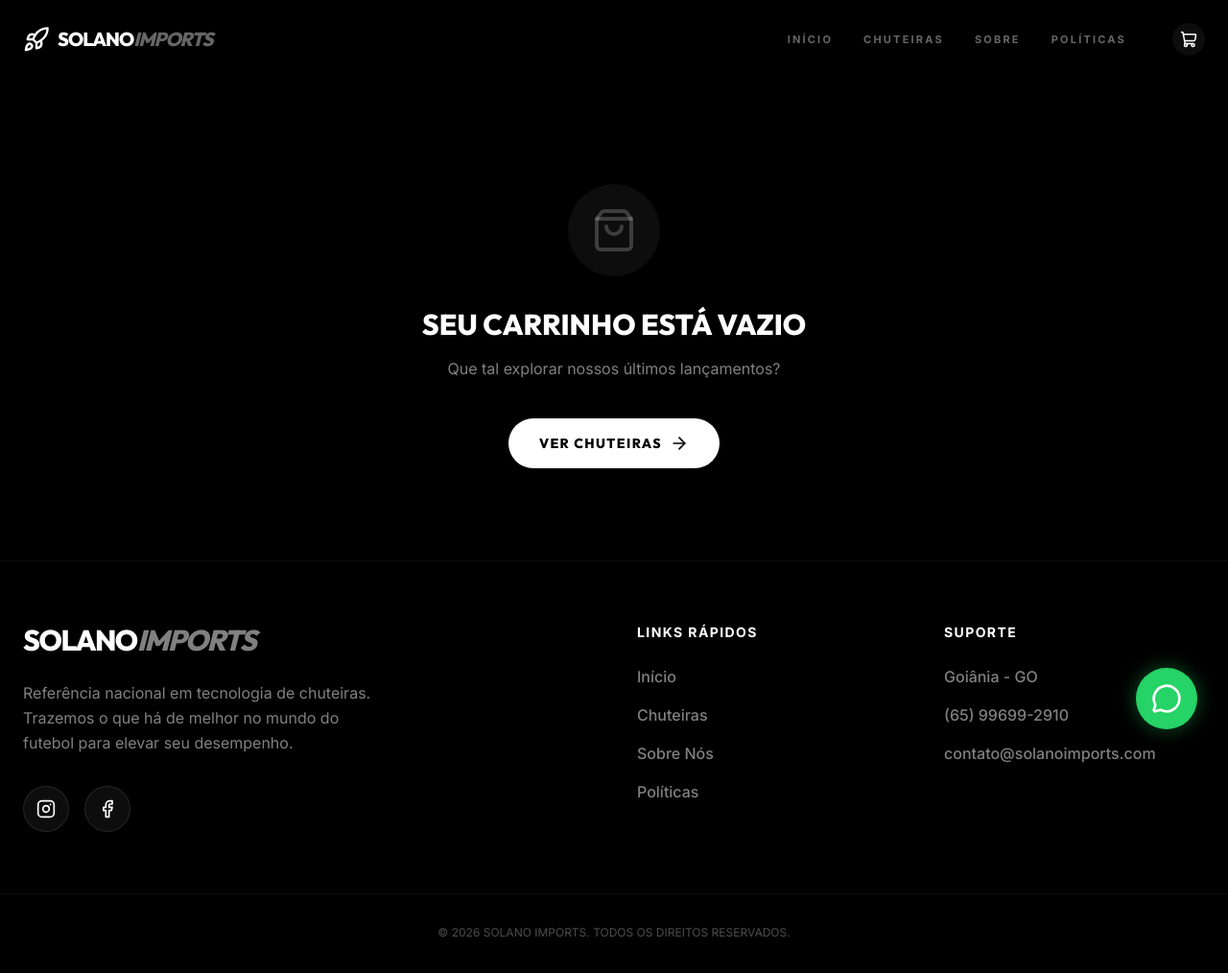
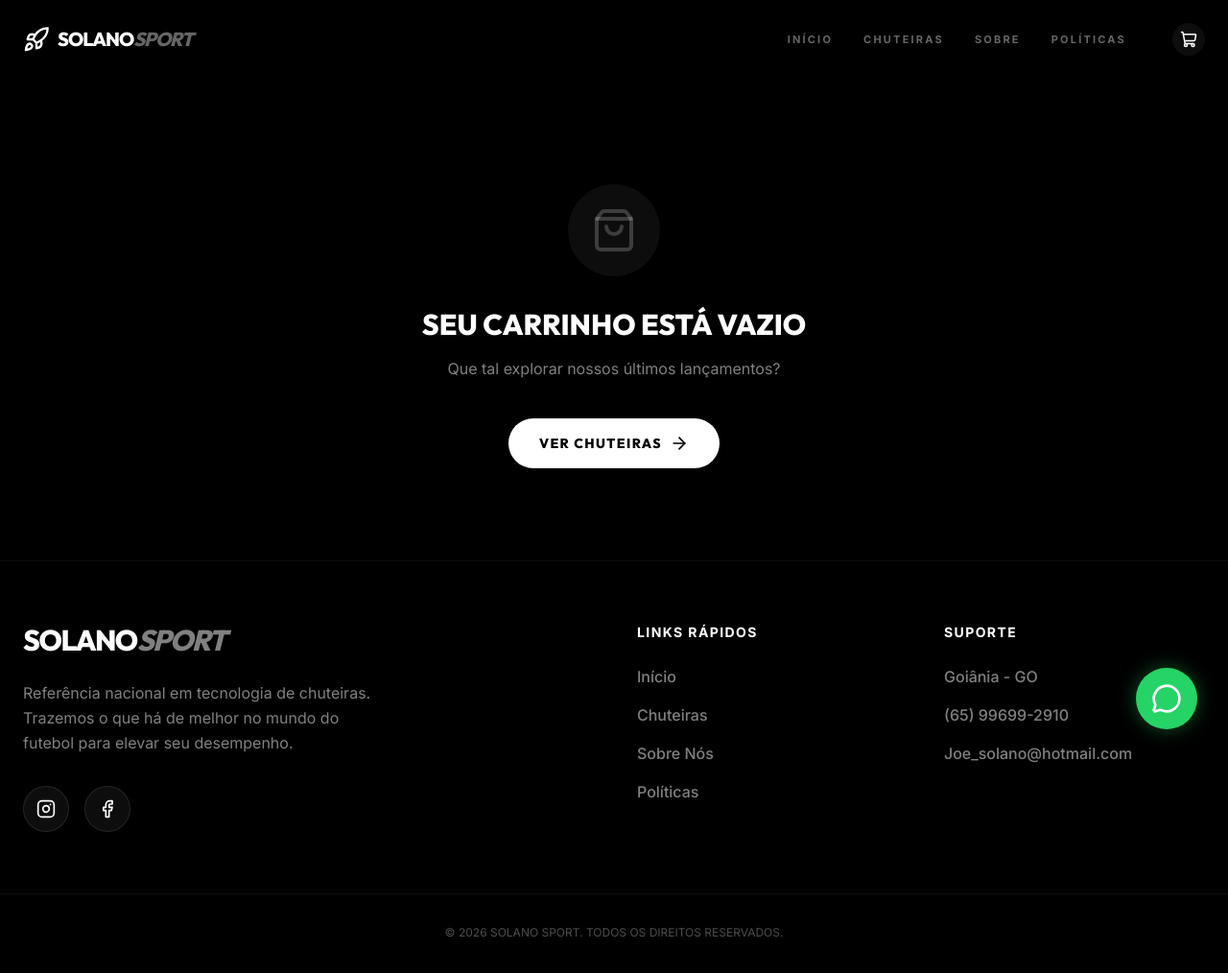
Before and after one commit to Gandra10/Solanoimports, a React (Vite) app: page /cart in a window 1280 px wide. Shown: the top 1014 px of the page at 96% size. Built offline with nearby package versions, Linux system fonts and the light colour scheme.

Commit message:
Rebrand to Solano Sport, update email, Mizuno test price

```diff
--- a/index.html
+++ b/index.html
@@ -4,8 +4,8 @@
     <meta charset="UTF-8" />
     <link rel="icon" type="image/svg+xml" href="/favicon.svg" />
     <meta name="viewport" content="width=device-width, initial-scale=1.0" />
-    <meta name="description" content="Solano Imports - A melhor loja de chuteiras profissionais de campo, society e futsal. Domine o campo com as melhores marcas." />
-    <title>Solano Imports | Artigos Esportivos de Elite</title>
+    <meta name="description" content="Solano Sport - A melhor loja de chuteiras profissionais de campo. Domine o campo com as melhores marcas." />
+    <title>Solano Sport | Artigos Esportivos de Elite</title>
   </head>
   <body>
     <div id="root"></div>
--- a/src/App.jsx
+++ b/src/App.jsx
@@ -35,7 +35,7 @@
             <div className="container mx-auto px-6 grid md:grid-cols-4 gap-12">
               <div className="col-span-2">
                 <span className="text-3xl font-display font-black tracking-tighter mb-6 block">
-                  SOLANO<span className="text-white/50 italic">IMPORTS</span>
+                  SOLANO<span className="text-white/50 italic">SPORT</span>
                 </span>
                 <p className="text-light/50 max-w-sm mb-8 leading-relaxed">
                   Referência nacional em tecnologia de chuteiras. Trazemos o que há de melhor no mundo do futebol para elevar seu desempenho.
@@ -70,12 +70,12 @@
                 <div className="flex flex-col gap-4 text-light/50 font-medium">
                   <p>Goiânia - GO</p>
                   <p>(65) 99699-2910</p>
-                  <p>contato@solanoimports.com</p>
+                  <p>Joe_solano@hotmail.com</p>
                 </div>
               </div>
             </div>
             <div className="container mx-auto px-6 mt-16 pt-8 border-t border-white/5 text-center text-xs text-light/30">
-              © 2026 SOLANO IMPORTS. TODOS OS DIREITOS RESERVADOS.
+              © 2026 SOLANO SPORT. TODOS OS DIREITOS RESERVADOS.
             </div>
           </footer>
 
--- a/src/components/layout/Header.jsx
+++ b/src/components/layout/Header.jsx
@@ -35,7 +35,7 @@
           <Link to="/" className="flex items-center gap-2 group relative z-[110]">
             <Rocket className="text-white w-7 h-7" />
             <span className="text-xl font-display font-black tracking-tighter uppercase">
-              Solano<span className="opacity-40 italic">Imports</span>
+              Solano<span className="opacity-40 italic">Sport</span>
             </span>
           </Link>
 
@@ -121,7 +121,7 @@
               >
                 <MessageCircle size={20} /> WHATSAPP
               </a>
-              <p className="text-[10px] text-white/30 uppercase tracking-[0.3em] text-center font-bold">Solano Imports © 2026</p>
+              <p className="text-[10px] text-white/30 uppercase tracking-[0.3em] text-center font-bold">Solano Sport © 2026</p>
             </motion.div>
           </motion.div>
         )}
--- a/src/pages/About.jsx
+++ b/src/pages/About.jsx
@@ -18,7 +18,7 @@
               <span className="opacity-40 font-black italic">JOGO.</span>
             </h1>
             <p className="text-xl text-white/70 leading-relaxed mb-8">
-              A Solano Imports nasceu em Cuiabá com um objetivo claro: elevar o nível do futebol brasileiro através de equipamentos de alta performance. Não vendemos apenas chuteiras; entregamos a ferramenta para que cada jogador alcance seu potencial máximo.
+              A Solano Sport nasceu com um objetivo claro: elevar o nível do futebol brasileiro através de equipamentos de alta performance. Não vendemos apenas chuteiras; entregamos a ferramenta para que cada jogador alcance seu potencial máximo.
             </p>
             <div className="flex flex-col gap-4 text-white/50 font-medium">
               <p>✓ Especialistas em tecnologias de tração e conforto.</p>
--- a/src/pages/Cart.jsx
+++ b/src/pages/Cart.jsx
@@ -131,7 +131,7 @@
       ? '🛍️ RETIRADA NA LOJA'
       : `🚀 ENTREGA\n📌 Rua: ${shippingInfo.rua}, ${shippingInfo.numero}\n🏘️ Bairro: ${shippingInfo.bairro}\n📱 Telefone: ${shippingInfo.telefone}\n💰 Frete: ${isFreeShipping ? 'Grátis' : 'R$ ' + shippingFee}`;
 
-    const message = `🚀 *NOVO PEDIDO - SOLANO IMPORTS*\n\n` +
+    const message = `🚀 *NOVO PEDIDO - SOLANO SPORT*\n\n` +
       `📦 *PRODUTOS:*\n` +
       cart.map(item => `• ${item.name} (${item.size}) x${item.quantity}`).join('\n') +
       `\n\n${deliveryDetail}` +
--- a/src/utils/products.js
+++ b/src/utils/products.js
@@ -2,7 +2,7 @@
   {
     id: 1,
     name: "Mizuno Morelia Neo IV Beta Japan",
-    price: 315.00,
+    price: 0.02,
     category: "Campo",
     image: "https://mizunobr.vtexassets.com/arquivos/ids/251801-800-800?v=638557035680600000&width=800&height=800&aspect=true",
     description: "A excelência japonesa em forma de chuteira. Couro de canguru premium para um toque incomparável e leveza absoluta.",
```
